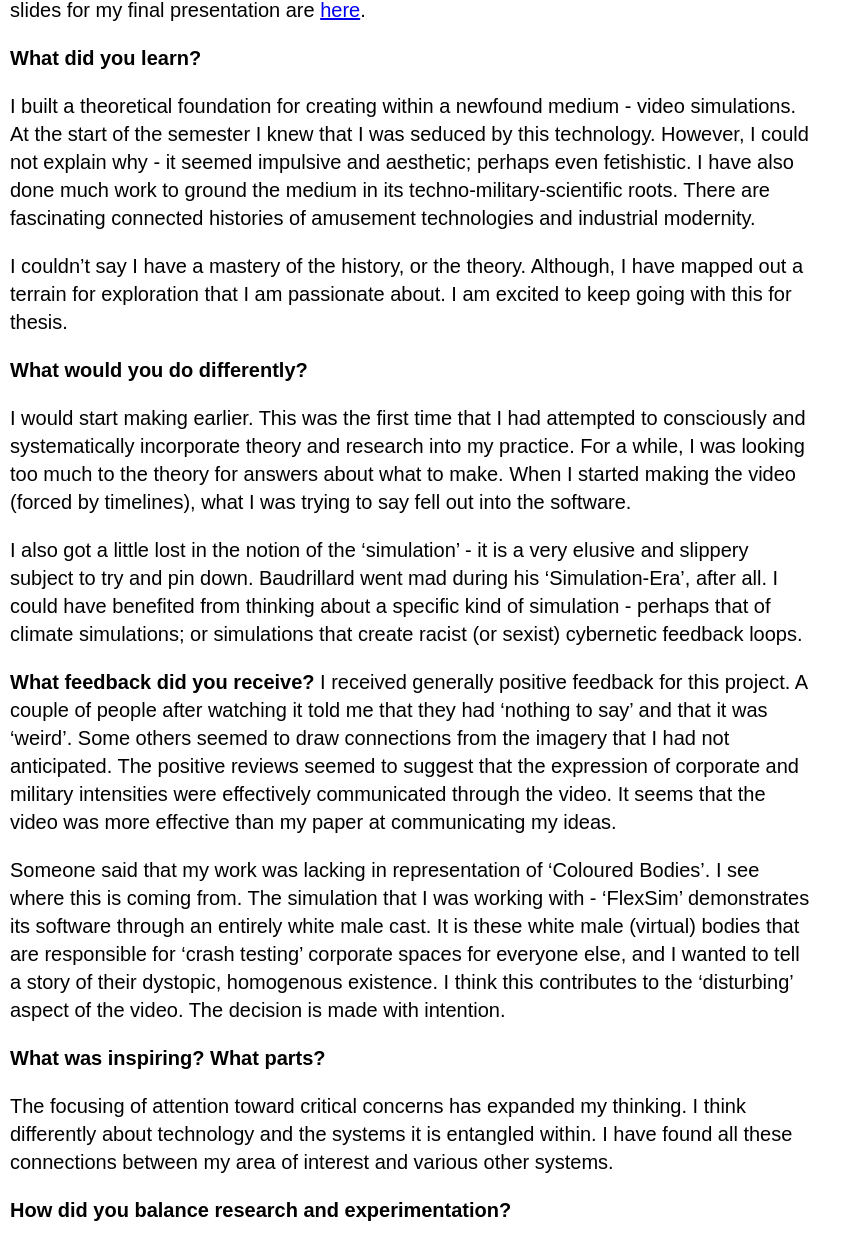
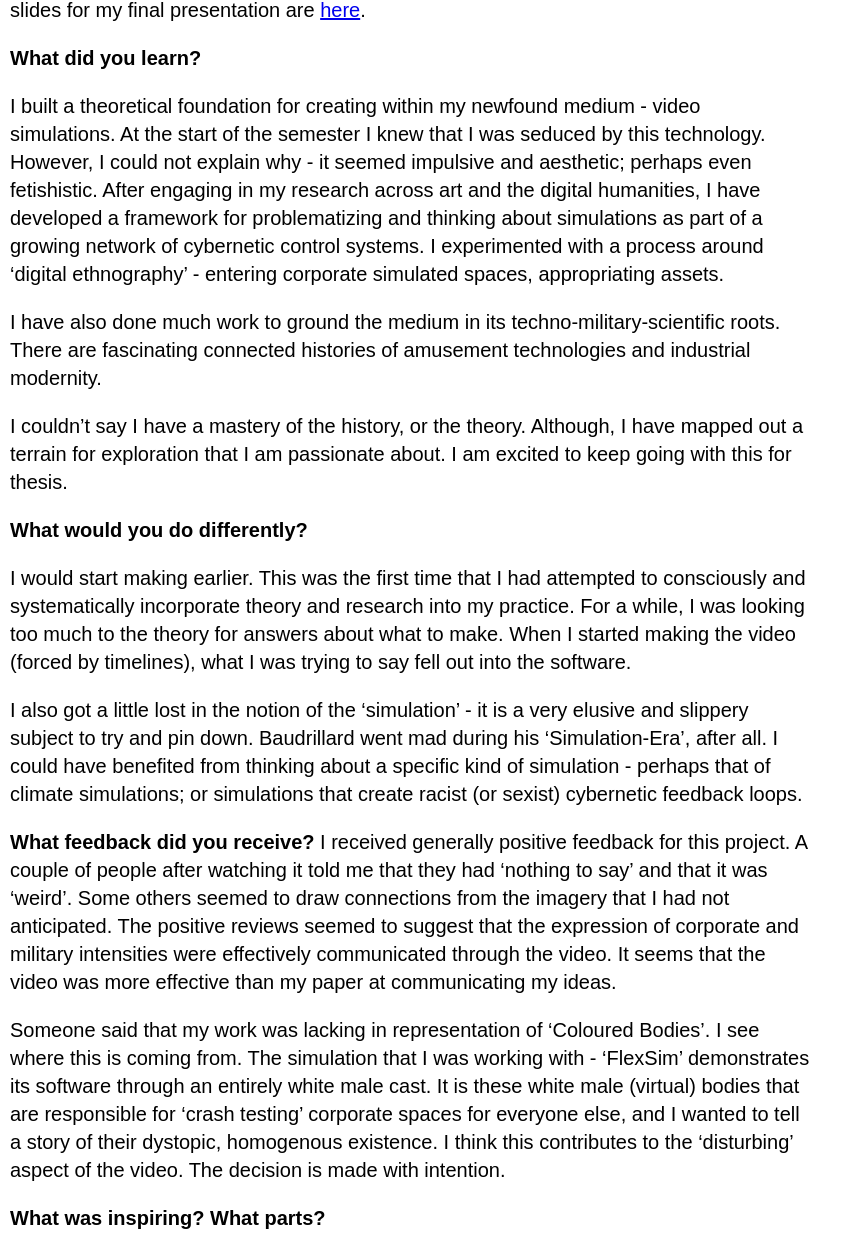
Before and after one commit to samhains/samhains.github.io, a Jekyll site: the page built from blog/_posts/temp/2018-12-13-final-reflections.md, in a window 1280 px wide and 1400 px high, scrolled down 653 px, cut to the strip 165-1400 px from the top of the window. Shown: the whole strip, without its empty margins (0-862 px from the left). Built offline with Jekyll 4.4.1, drawn with Linux system fonts in a browser that asks for light colours; nearby versions of some CDN libraries; some of the changed text lies outside the part shown.

Commit message:
dsfasdfas

```diff
--- a/blog/_posts/temp/2018-12-13-final-reflections.md
+++ b/blog/_posts/temp/2018-12-13-final-reflections.md
@@ -10,7 +10,9 @@ slides for my final presentation are [here](https://slides.com/samhains/simulati
 
 **What did you learn?**
 
-I built a theoretical foundation for creating within a newfound medium - video simulations.  At the start of the semester I knew that I was seduced by this technology.  However, I could not explain why - it seemed impulsive and aesthetic; perhaps even fetishistic. I have also done much work to ground the medium in its techno-military-scientific roots. There are fascinating connected histories of amusement technologies and industrial modernity.
+I built a theoretical foundation for creating within my newfound medium - video simulations.  At the start of the semester I knew that I was seduced by this technology.  However, I could not explain why - it seemed impulsive and aesthetic; perhaps even fetishistic. After engaging in my research across art and the digital humanities, I have developed a framework for problematizing and thinking about simulations as part of a growing network of cybernetic control systems. I experimented with a process around 'digital ethnography' - entering corporate simulated spaces, appropriating assets.
+
+I have also done much work to ground the medium in its techno-military-scientific roots. There are fascinating connected histories of amusement technologies and industrial modernity.
 
 I couldn't say I have a mastery of the history, or the theory. Although, I have mapped out a terrain for exploration that I am passionate about. I am excited to keep going with this for thesis.
 
@@ -35,7 +37,9 @@ This was a big challenge for me. My practice suffered somewhat during the semest
 
 **What will you take with you going forward?**
 
-A more critically engaged art practice. Many new connections to systems and histories. A better understanding of my strengths and weaknesses. A better understanding of cybernetic control systems. Next year I'd like to draw a connection between the rising of sea levels and of cybernetic control systems.
+A more critically engaged art practice. Many new connections to systems and histories. A better understanding of my strengths and weaknesses. A better understanding of cybernetic control systems. I'd like to engage further with 'digital ethnography' to inform the creation of digital spaces that comment and critique digital spaces.
+
+Next year I'd like to draw a connection between the rising of sea levels and of cybernetic control systems.
 
 **Some References**<br>
 
```
